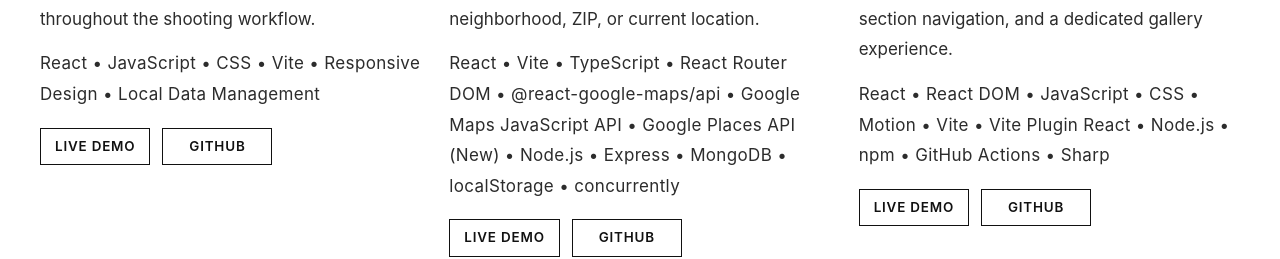
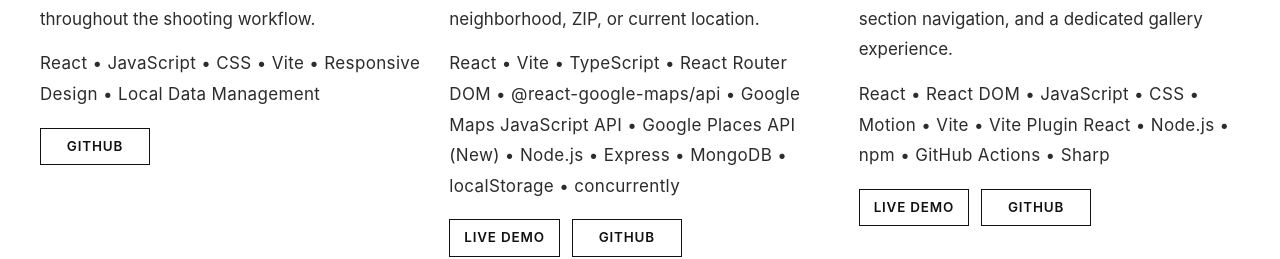
Before and after one commit to MykeRam/Mykes-Photog, a React (Vite) app in the folder client/: page / in a window 1280 px wide. Shown: the part 3450-3709 px from the top of the page. Built offline with nearby package versions, Linux system fonts and the light colour scheme; the HTML template or start-up script is replaced by a standard one.

Commit message:
Add film roll tracker repo link

```diff
--- a/client/src/components/Coding/Coding.jsx
+++ b/client/src/components/Coding/Coding.jsx
@@ -21,7 +21,8 @@
         src: projectAssetSrc('film-roll-tracker', 'bottom-landing-film-roll-tracker.png'),
         alt: 'Screenshot of the Film Roll Tracker landing page lower section'
       }
-    ]
+    ],
+    githubHref: 'https://github.com/MykeRam/Film-Roll-Tracker'
   },
   {
     id: 3,
```
